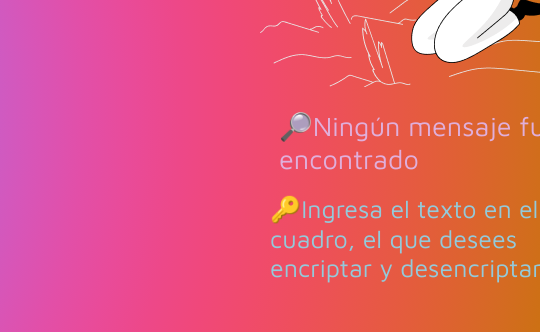
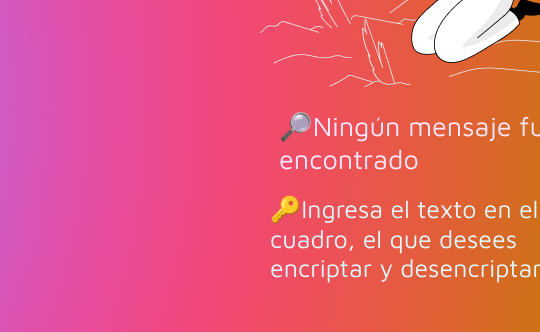
Before and after one commit to MarleneMS09/encriptador_desencriptador_letras, a plain HTML site: page index.html in a window 1280 px wide. Shown: the part 307-639 px from the top of the page, 740-1280 px from the left. Drawn offline with Linux system fonts and the light colour scheme.

Commit message:
finalizado

```diff
--- a/css/styles.css
+++ b/css/styles.css
@@ -85,7 +85,7 @@ button {
 
 }
 .caveat-one {
-    color: #e0afdb;
+    color: #ffe6fd;
     font-size: 27px;
     margin-top: 30px;
     margin: 19px;
@@ -93,7 +93,7 @@ button {
 
 }
 .caveat-two {
-    color: #93cadb;
+    color: #e3f6fa;
     font-size: 25px;
     margin-top: 20px;
     margin: 10px;
```
